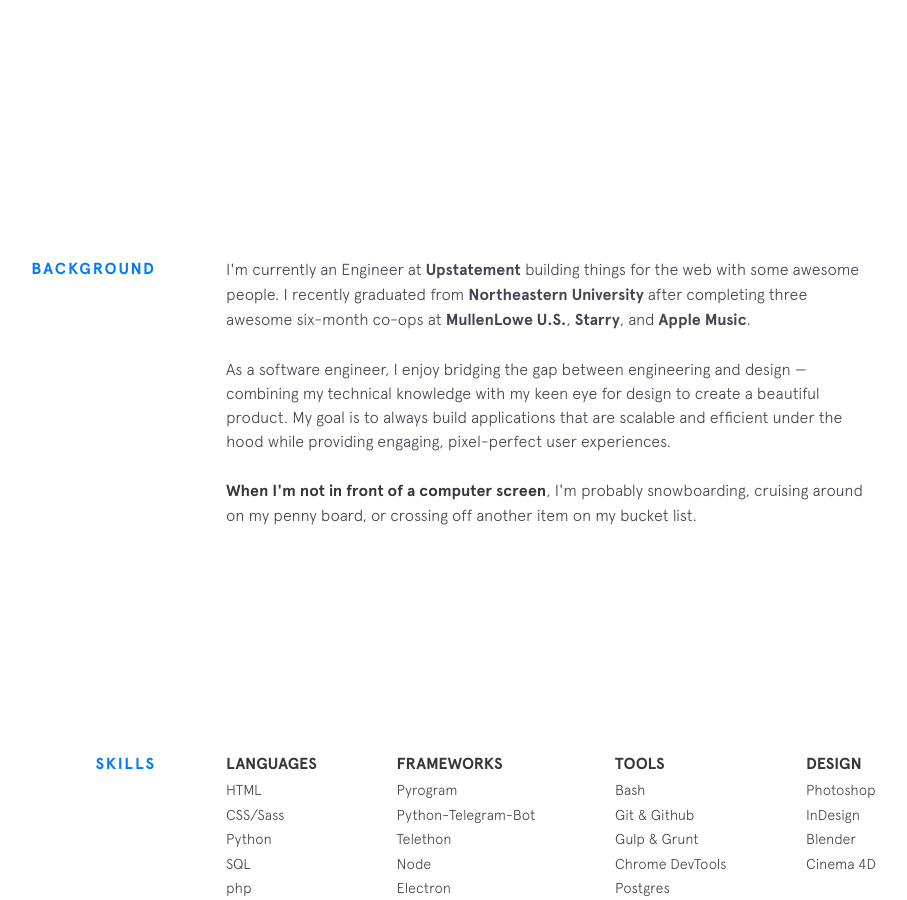
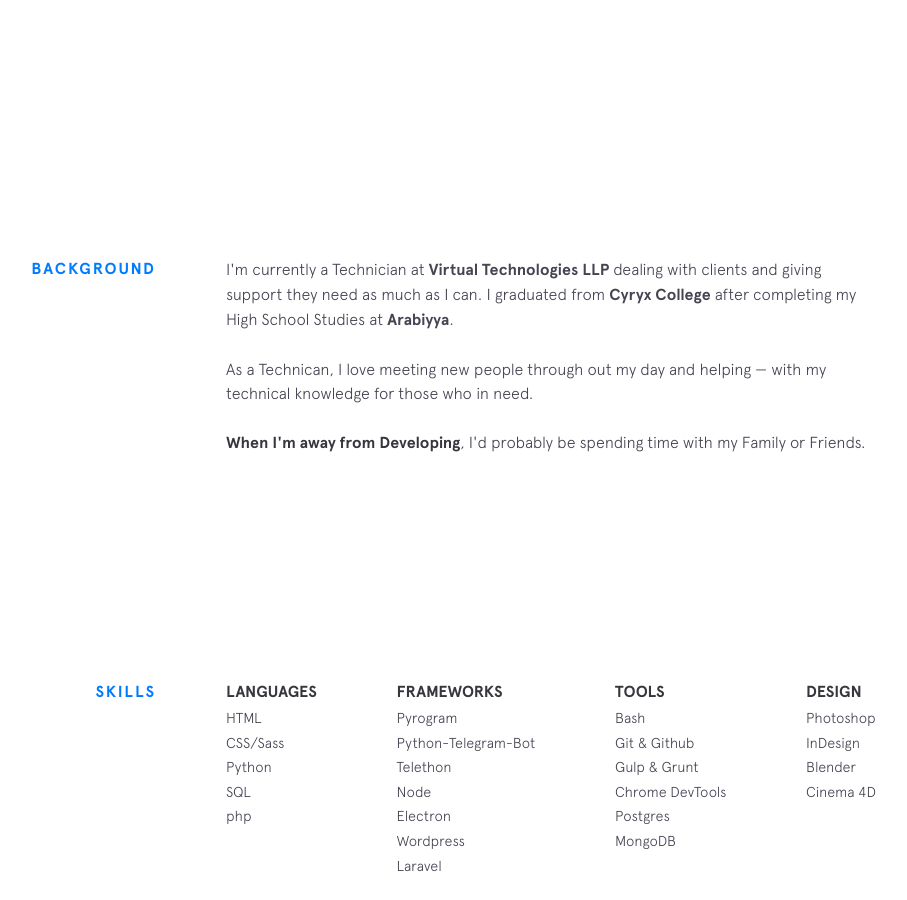
Before and after one commit to CustomIcon/pokurt.github.io, a Jekyll site: the page built from index.html, in a window 1280 px wide and 900 px high, scrolled down 743 px. Shown: the whole window, without its empty margins (224-1131 px from the left). Built offline with Jekyll 4.4.1, drawn with Linux system fonts in a browser that asks for light colours; nearby versions of some CDN libraries.

Commit message:
Update background.html
Updated Background

```diff
--- a/_includes/background.html
+++ b/_includes/background.html
@@ -2,23 +2,19 @@
   <div class="section__title">Background</div>
   <div class="section__content">
     <p>
-      I'm currently an Engineer at
-      <a class="underline-link" href="https://www.upstatement.com/" target="_blank">Upstatement</a> building things for the web with some awesome people. I recently graduated from
-      <a class="underline-link" href="http://www.ccis.northeastern.edu/" target="_blank">Northeastern University</a> after completing three awesome six-month co-ops at
-      <a class="underline-link" href="https://us.mullenlowe.com/" target="_blank">MullenLowe U.S.</a>,
-      <a class="underline-link" href="https://starry.com/" target="_blank">Starry</a>, and
-      <a class="underline-link" href="https://www.apple.com/music/" target="_blank">Apple Music</a>.
+      I'm currently a Technician at
+      <a class="underline-link" href="https://virtual.mv/" target="_blank">Virtual Technologies LLP</a> dealing with clients and giving support they need as much as I can. I graduated from
+      <a class="underline-link" href="http://www.cyryxcollege.edu.mv/" target="_blank">Cyryx College</a> after completing my High School Studies at
+      <a class="underline-link" href="http://arabiyya.edu.mv/" target="_blank">Arabiyya</a>.
     </p>
 
     <p>
-      As a software engineer, I enjoy bridging the gap between engineering and design &mdash; combining my technical knowledge
-      with my keen eye for design to create a beautiful product. My goal is to always build applications that are scalable
-      and efficient under the hood while providing engaging, pixel-perfect user experiences.
+      As a Technican, I love meeting new people through out my day and helping &mdash; with my technical knowledge
+      for those who in need.
     </p>
 
     <p>
-      <strong>When I'm not in front of a computer screen</strong>, I'm probably snowboarding, cruising around on my penny board,
-      or crossing off another item on my bucket list.
+      <strong>When I'm away from Developing</strong>, I'd probably be spending time with my Family or Friends.
     </p>
 
     <!-- {% include employment-status.html %} -->
```
